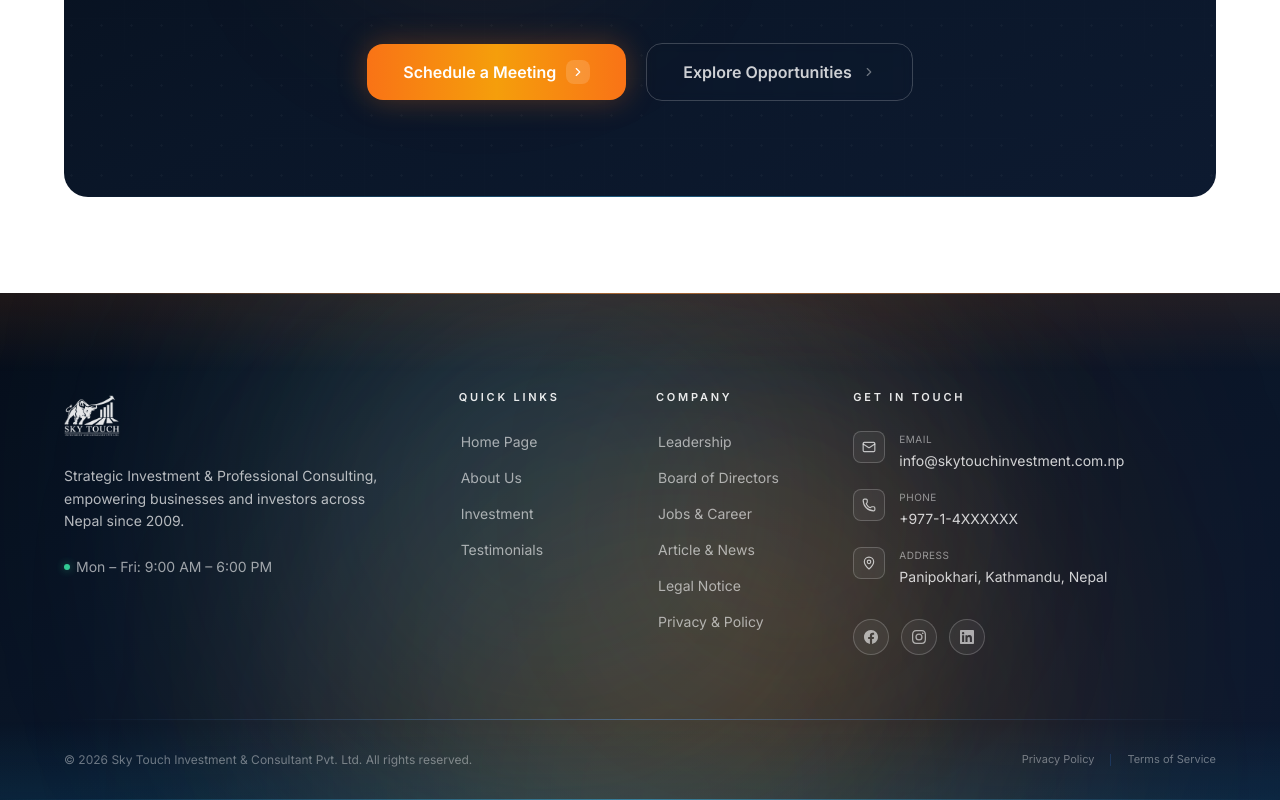
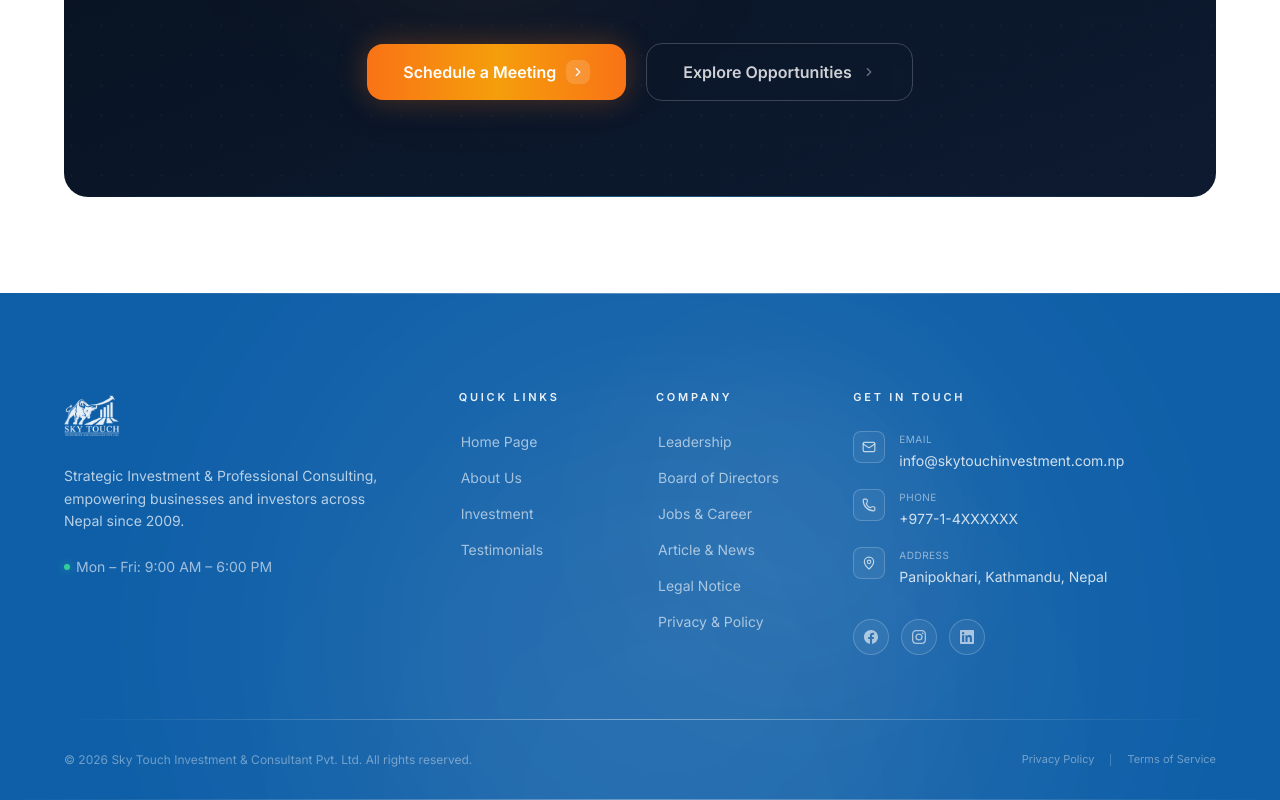
Before and after one commit to sugamQA/SkyTouchInvestment, a React (Vite) app in the folder frontend/: page /boards in a window 1280 px wide. Shown: the part 2997-3797 px from the top of the page. Built offline with nearby package versions, Linux system fonts and the light colour scheme.

Commit message:
style: primary blue footer, remove all old sky/orange colors

```diff
--- a/frontend/src/components/Footer.jsx
+++ b/frontend/src/components/Footer.jsx
@@ -40,16 +40,16 @@ const socialLinks = [
 
 export default function Footer() {
   return (
-    <footer className="relative z-10 overflow-hidden bg-gradient-to-br from-[#060e1a] via-[#0a1628] to-[#0d1a30] text-white">
+    <footer className="relative z-10 overflow-hidden bg-primary text-white">
       <div className="absolute inset-0 overflow-hidden pointer-events-none">
-        <div className="absolute top-0 left-1/4 w-[700px] h-[700px] bg-orange-500/20 rounded-full blur-[150px] animate-pulse" />
-        <div className="absolute bottom-0 right-1/3 w-[600px] h-[600px] bg-sky-400/20 rounded-full blur-[140px] animate-pulse" style={{ animationDuration: '6s' }} />
-        <div className="absolute top-1/2 left-1/3 w-[500px] h-[500px] bg-amber-400/15 rounded-full blur-[150px]" />
-        <div className="absolute bottom-1/4 left-1/2 w-[300px] h-[300px] bg-orange-400/15 rounded-full blur-[100px] animate-pulse" style={{ animationDuration: '9s' }} />
-        <div className="absolute inset-x-0 top-0 h-px bg-gradient-to-r from-transparent via-orange-400/60 to-transparent" />
-        <div className="absolute inset-x-0 bottom-0 h-px bg-gradient-to-r from-transparent via-sky-400/50 to-transparent" />
-        <div className="absolute top-0 left-0 w-full h-40 bg-gradient-to-b from-orange-500/10 via-transparent to-transparent" />
-        <div className="absolute bottom-0 left-0 w-full h-40 bg-gradient-to-t from-sky-500/10 via-transparent to-transparent" />
+        <div className="absolute top-0 left-1/4 w-[700px] h-[700px] bg-white/10 rounded-full blur-[150px] animate-pulse" />
+        <div className="absolute bottom-0 right-1/3 w-[600px] h-[600px] bg-white/8 rounded-full blur-[140px] animate-pulse" style={{ animationDuration: '6s' }} />
+        <div className="absolute top-1/2 left-1/3 w-[500px] h-[500px] bg-white/5 rounded-full blur-[150px]" />
+        <div className="absolute bottom-1/4 left-1/2 w-[300px] h-[300px] bg-white/10 rounded-full blur-[100px] animate-pulse" style={{ animationDuration: '9s' }} />
+        <div className="absolute inset-x-0 top-0 h-px bg-gradient-to-r from-transparent via-white/30 to-transparent" />
+        <div className="absolute inset-x-0 bottom-0 h-px bg-gradient-to-r from-transparent via-white/30 to-transparent" />
+        <div className="absolute top-0 left-0 w-full h-40 bg-gradient-to-b from-white/8 via-transparent to-transparent" />
+        <div className="absolute bottom-0 left-0 w-full h-40 bg-gradient-to-t from-white/8 via-transparent to-transparent" />
         <svg className="absolute inset-0 w-full h-full opacity-[0.02]" viewBox="0 0 1440 800" preserveAspectRatio="none">
           <defs>
             <pattern id="footer-dots" x="0" y="0" width="24" height="24" patternUnits="userSpaceOnUse">
@@ -87,8 +87,8 @@ export default function Footer() {
             <ul className="space-y-3">
               {quickLinks.map((link) => (
                 <li key={link.path}>
-                  <Link to={link.path} className="group inline-flex items-center gap-2 text-sm text-white/60 hover:text-sky-300 transition-colors">
-                    <ChevronRight size={10} className="text-sky-400/0 group-hover:text-sky-400 transition-all -ml-4 group-hover:ml-0" />
+                  <Link to={link.path} className="group inline-flex items-center gap-2 text-sm text-white/60 hover:text-white transition-colors">
+                    <ChevronRight size={10} className="text-white/0 group-hover:text-white transition-all -ml-4 group-hover:ml-0" />
                     {link.label}
                   </Link>
                 </li>
@@ -101,8 +101,8 @@ export default function Footer() {
             <ul className="space-y-3">
               {companyLinks.map((link) => (
                 <li key={link.path}>
-                  <Link to={link.path} className="group inline-flex items-center gap-2 text-sm text-white/60 hover:text-sky-300 transition-colors">
-                    <ChevronRight size={10} className="text-sky-400/0 group-hover:text-sky-400 transition-all -ml-4 group-hover:ml-0" />
+                  <Link to={link.path} className="group inline-flex items-center gap-2 text-sm text-white/60 hover:text-white transition-colors">
+                    <ChevronRight size={10} className="text-white/0 group-hover:text-white transition-all -ml-4 group-hover:ml-0" />
                     {link.label}
                   </Link>
                 </li>
@@ -114,30 +114,30 @@ export default function Footer() {
             <h4 className="text-[11px] tracking-[0.25em] font-bold text-white/90 mb-6 uppercase">Get In Touch</h4>
             <ul className="space-y-4">
               <li className="group">
-                <a href="mailto:info@skytouchinvestment.com.np" className="flex items-start gap-3.5 text-sm text-white/70 hover:text-sky-300 transition-colors">
-                  <span className="mt-0.5 flex-shrink-0 w-8 h-8 rounded-lg bg-white/5 border border-white/20 flex items-center justify-center group-hover:bg-blue-500/20 group-hover:text-sky-300 group-hover:border-white/40 transition-all">
+                <a href="mailto:info@skytouchinvestment.com.np" className="flex items-start gap-3.5 text-sm text-white/70 hover:text-white transition-colors">
+                  <span className="mt-0.5 flex-shrink-0 w-8 h-8 rounded-lg bg-white/5 border border-white/20 flex items-center justify-center group-hover:bg-white/10 group-hover:text-white group-hover:border-white/40 transition-all">
                     <Mail size={14} />
                   </span>
                   <span>
                     <span className="block text-[10px] tracking-wider text-white/50 uppercase mb-0.5">Email</span>
-                    <span className="text-white/80 group-hover:text-sky-300 transition-colors">info@skytouchinvestment.com.np</span>
+                    <span className="text-white/80 group-hover:text-white transition-colors">info@skytouchinvestment.com.np</span>
                   </span>
                 </a>
               </li>
               <li className="group">
-                <a href="tel:+977-1-4XXXXXX" className="flex items-start gap-3.5 text-sm text-white/70 hover:text-sky-300 transition-colors">
-                  <span className="mt-0.5 flex-shrink-0 w-8 h-8 rounded-lg bg-white/5 border border-white/20 flex items-center justify-center group-hover:bg-blue-500/20 group-hover:text-sky-300 group-hover:border-white/40 transition-all">
+                <a href="tel:+977-1-4XXXXXX" className="flex items-start gap-3.5 text-sm text-white/70 hover:text-white transition-colors">
+                  <span className="mt-0.5 flex-shrink-0 w-8 h-8 rounded-lg bg-white/5 border border-white/20 flex items-center justify-center group-hover:bg-white/10 group-hover:text-white group-hover:border-white/40 transition-all">
                     <Phone size={14} />
                   </span>
                   <span>
                     <span className="block text-[10px] tracking-wider text-white/50 uppercase mb-0.5">Phone</span>
-                    <span className="text-white/80 group-hover:text-sky-300 transition-colors">+977-1-4XXXXXX</span>
+                    <span className="text-white/80 group-hover:text-white transition-colors">+977-1-4XXXXXX</span>
                   </span>
                 </a>
               </li>
               <li className="group">
                 <span className="flex items-start gap-3.5 text-sm text-white/70">
-                  <span className="mt-0.5 flex-shrink-0 w-8 h-8 rounded-lg bg-white/5 border border-white/20 flex items-center justify-center group-hover:bg-blue-500/20 group-hover:text-sky-300 group-hover:border-white/40 transition-all">
+                  <span className="mt-0.5 flex-shrink-0 w-8 h-8 rounded-lg bg-white/5 border border-white/20 flex items-center justify-center group-hover:bg-white/10 group-hover:text-white group-hover:border-white/40 transition-all">
                     <MapPin size={14} />
                   </span>
                   <span>
@@ -167,15 +167,15 @@ export default function Footer() {
         </div>
 
         <div className="relative pt-8">
-          <div className="absolute inset-x-0 top-0 h-px bg-gradient-to-r from-transparent via-blue-400/40 to-transparent" />
+          <div className="absolute inset-x-0 top-0 h-px bg-gradient-to-r from-transparent via-white/40 to-transparent" />
           <div className="flex flex-col md:flex-row justify-between items-center gap-4">
             <p className="text-xs text-white/40">
               &copy; {new Date().getFullYear()} Sky Touch Investment & Consultant Pvt. Ltd. All rights reserved.
             </p>
             <div className="flex items-center gap-4 text-[11px]">
-              <Link to="/terms" className="text-white/40 hover:text-sky-300 transition-colors">Privacy Policy</Link>
-              <span className="w-px h-3 bg-blue-500/20" />
-              <Link to="/terms" className="text-white/40 hover:text-sky-300 transition-colors">Terms of Service</Link>
+              <Link to="/terms" className="text-white/40 hover:text-white transition-colors">Privacy Policy</Link>
+              <span className="w-px h-3 bg-white/20" />
+              <Link to="/terms" className="text-white/40 hover:text-white transition-colors">Terms of Service</Link>
             </div>
           </div>
         </div>
```
